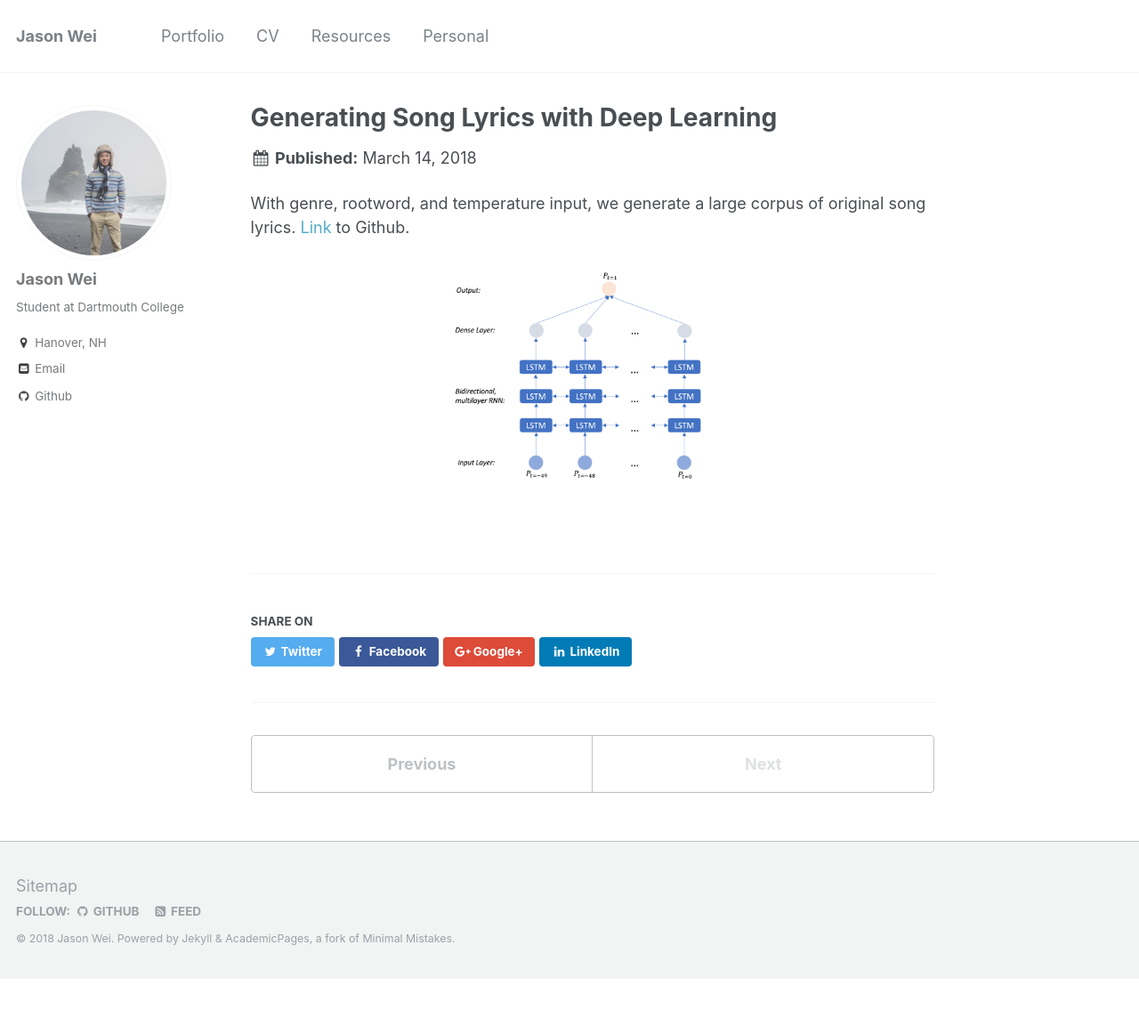
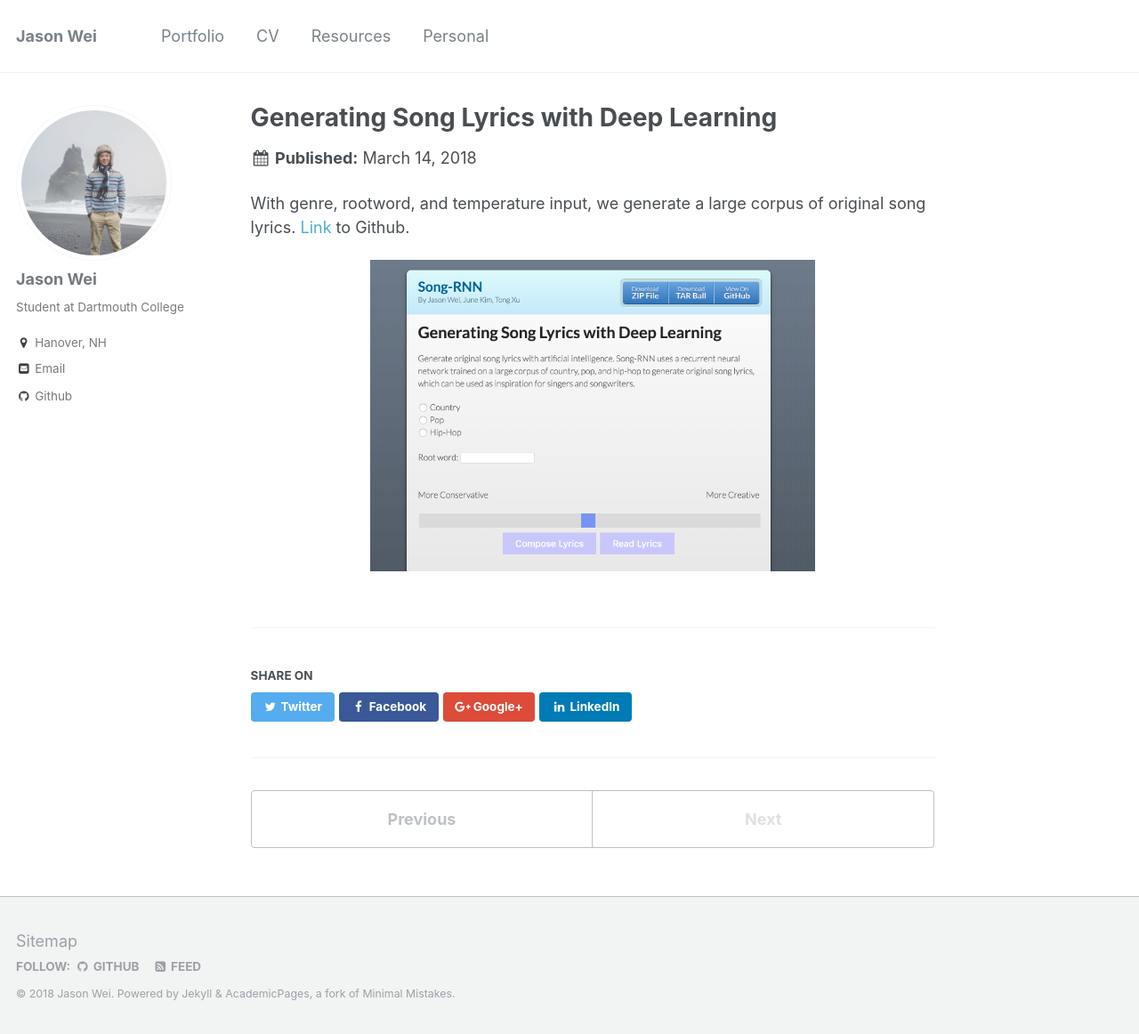
Before and after one commit to jasonwei20/jasonwei20.github.io, a Jekyll site: the page built from _portfolio/portfolio-8.md, in a window 1280 px wide and 1162 px high. Shown: the whole window at 89% size. Built offline with Jekyll 4.4.1, drawn with Linux system fonts in a browser that asks for light colours.

Commit message:
try to center image

```diff
--- a/_portfolio/portfolio-8.md
+++ b/_portfolio/portfolio-8.md
@@ -6,4 +6,4 @@ collection: portfolio
 With genre, rootword, and temperature input, we generate a large corpus of original song lyrics.
 [Link](https://github.com/jasonwei20/Song-RNN) to Github.
 
-<img src="/images/crypto.png" width="100%">
+<div style="text-align: center;"><img src="/images/song.png" width="65%"></div>
```
Also changed, not shown: _posts/2018-03-15-blog-post-3.md (+1 -0 lines).
